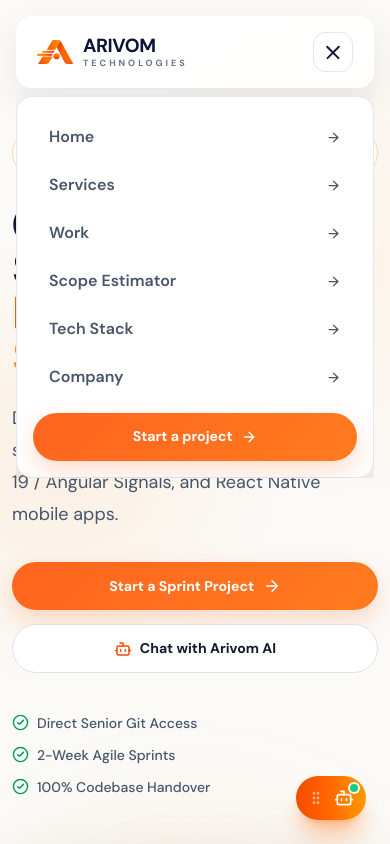
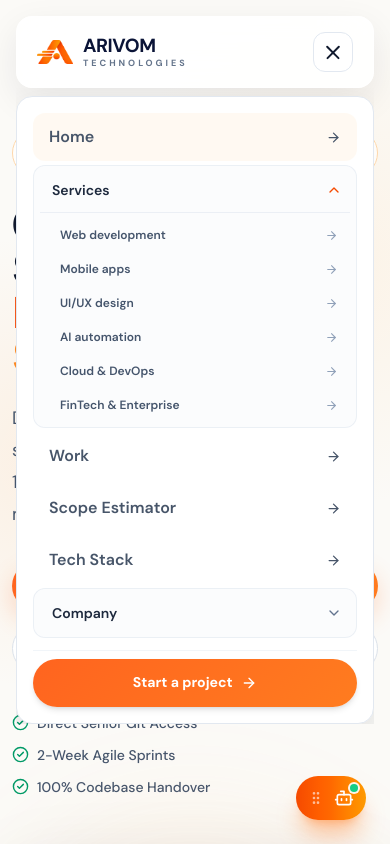
Before and after one commit to arivomtechnologies/New-Arivom-Technologies, a React (Vite) app: page / in a window 390 px wide. Both pictures are taken after a click on the button 333 px from the left and 52 px from the top of the page. Shown: the top 844 px of the page. Built offline with nearby package versions, Linux system fonts and the light colour scheme.

Commit message:
revert(header): restore previous clean dropdown for desktop and maintain expandable mobile services submenu

```diff
--- a/src/app/routes.tsx
+++ b/src/app/routes.tsx
@@ -83,7 +83,8 @@ const services = [
     slug: "web-development",
     summary:
       "High-performance websites and web apps engineered for conversion, scale, and speed.",
-    tags: ["React", "Next.js", "APIs"],
+    tags: ["React 19", "Next.js", "APIs"],
+    image: `${cleanBase}images/zigzag-web-application.jpg`,
   },
   {
     icon: Smartphone,
@@ -91,15 +92,17 @@ const services = [
     slug: "mobile-apps",
     summary:
       "Polished iOS and Android experiences that make complex workflows feel effortless.",
-    tags: ["React Native", "Flutter", "PWA"],
+    tags: ["React Native", "iOS", "Android"],
+    image: `${cleanBase}images/zigzag-mobile-application.jpg`,
   },
   {
-    icon: Palette,
-    title: "UI/UX Design",
-    slug: "ui-ux-design",
+    icon: Bot,
+    title: "AI Automation",
+    slug: "ai-automation",
     summary:
-      "Research-led product design systems that are useful, memorable, and ready to build.",
-    tags: ["Figma", "Research", "Systems"],
+      "Practical AI assistants and workflow automation that give your team hours back.",
+    tags: ["Gemini AI", "Agents", "Workflows"],
+    image: `${cleanBase}images/service-ai-saas.jpg`,
   },
   {
     icon: Cloud,
@@ -107,23 +110,26 @@ const services = [
     slug: "cloud-devops",
     summary:
       "Secure cloud foundations, automated delivery pipelines, and reliable infrastructure.",
-    tags: ["AWS", "Docker", "CI/CD"],
+    tags: ["Kubernetes", "Docker", "CI/CD"],
+    image: `${cleanBase}images/zigzag-cloud-deployment.jpg`,
   },
   {
-    icon: Bot,
-    title: "AI Automation",
-    slug: "ai-automation",
+    icon: Palette,
+    title: "UI/UX & Product Design",
+    slug: "ui-ux-design",
     summary:
-      "Practical AI assistants and workflow automation that give your team hours back.",
-    tags: ["LLMs", "Agents", "Automation"],
+      "Research-led product design systems that are useful, memorable, and ready to build.",
+    tags: ["Figma", "Design System", "Prototypes"],
+    image: `${cleanBase}images/arivom-services-dashboard.jpg`,
   },
   {
     icon: CircleDollarSign,
-    title: "FinTech Solutions",
+    title: "FinTech & Enterprise",
     slug: "fintech-solutions",
     summary:
-      "Secure payment, lending, and financial platforms built for trust and compliance.",
-    tags: ["Payments", "PCI-DSS", "Analytics"],
+      "Secure payment, lending, and financial microservices built for trust and compliance.",
+    tags: ["Java 21", "Spring Boot", "Kafka"],
+    image: `${cleanBase}images/service-enterprise-erp.jpg`,
   },
 ]
 
@@ -262,6 +268,8 @@ function Logo({ inverted = false }: { inverted?: boolean }) {
 
 function Header() {
   const [open, setOpen] = useState(false)
+  const [mobileServicesOpen, setMobileServicesOpen] = useState(true)
+  const [mobileCompanyOpen, setMobileCompanyOpen] = useState(false)
   const location = useLocation()
   useEffect(() => setOpen(false), [location.pathname])
 
@@ -270,10 +278,14 @@ function Header() {
     {
       to: "/services",
       label: "Services",
-      children: services.slice(0, 4).map((service) => ({
-        to: `/services/${service.slug}`,
-        label: service.title,
-      })),
+      children: [
+        { to: "/services/web-development", label: "Web development" },
+        { to: "/services/mobile-apps", label: "Mobile apps" },
+        { to: "/services/ui-ux-design", label: "UI/UX design" },
+        { to: "/services/ai-automation", label: "AI automation" },
+        { to: "/services/cloud-devops", label: "Cloud & DevOps" },
+        { to: "/services/fintech-solutions", label: "FinTech & Enterprise" },
+      ],
     },
     { to: "/work", label: "Work" },
     { to: "/pricing", label: "Scope Estimator" },
@@ -308,6 +320,7 @@ function Header() {
                   <ChevronDown className="nav-chevron" size={14} />
                 )}
               </NavLink>
+
               {item.children && (
                 <div className="dropdown-panel">
                   <div className="dropdown-inner">
@@ -344,16 +357,108 @@ function Header() {
           <span />
         </button>
       </nav>
+
+      {/* Mobile Drawer with Services Submenu */}
       <div className={`mobile-drawer ${open ? "mobile-drawer-open" : ""}`}>
         <div className="mobile-drawer-inner">
-          {links.map((item) => (
-            <NavLink key={item.to} to={item.to} className="mobile-nav-item">
-              {item.label} <ArrowRight size={15} />
-            </NavLink>
-          ))}
-          <Link to="/contact" className="button button-primary mt-3 w-full">
-            Start a project <ArrowRight size={16} />
-          </Link>
+          <div className="space-y-1 pb-2">
+            {links.map((item) => {
+              if (!item.children) {
+                return (
+                  <NavLink
+                    key={item.to}
+                    to={item.to}
+                    onClick={() => setOpen(false)}
+                    className={({ isActive }) =>
+                      `mobile-nav-item flex items-center justify-between ${
+                        isActive ? "text-orange-600 font-bold bg-orange-50/70" : ""
+                      }`
+                    }
+                    end={item.to === "/"}
+                  >
+                    <span>{item.label}</span>
+                    <ArrowRight size={15} />
+                  </NavLink>
+                )
+              }
+
+              const isServices = item.label === "Services"
+              const isOpen = isServices ? mobileServicesOpen : mobileCompanyOpen
+              const toggleOpen = () => {
+                if (isServices) setMobileServicesOpen(!mobileServicesOpen)
+                else setMobileCompanyOpen(!mobileCompanyOpen)
+              }
+
+              return (
+                <div
+                  key={item.to}
+                  className="rounded-xl border border-slate-200/60 bg-slate-50/60 p-1.5 my-1"
+                >
+                  <div className="flex items-center justify-between">
+                    <NavLink
+                      to={item.to}
+                      onClick={() => setOpen(false)}
+                      className={({ isActive }) =>
+                        `flex-1 px-3 py-2 text-sm font-semibold rounded-lg transition-colors ${
+                          isActive
+                            ? "text-orange-600 font-bold"
+                            : "text-slate-800 hover:text-orange-600"
+                        }`
+                      }
+                      end={item.to === "/"}
+                    >
+                      {item.label}
+                    </NavLink>
+                    <button
+                      type="button"
+                      onClick={toggleOpen}
+                      className="p-2 text-slate-500 hover:text-slate-800 transition-colors"
+                      aria-label={`Toggle ${item.label} submenu`}
+                    >
+                      <ChevronDown
+                        size={16}
+                        className={`transition-transform duration-200 ${
+                          isOpen ? "rotate-180 text-orange-600" : ""
+                        }`}
+                      />
+                    </button>
+                  </div>
+
+                  {isOpen && (
+                    <div className="mt-1 space-y-0.5 border-t border-slate-200/60 pt-1.5 pl-2">
+                      {item.children.map((child) => (
+                        <NavLink
+                          key={child.to}
+                          to={child.to}
+                          onClick={() => setOpen(false)}
+                          className={({ isActive }) =>
+                            `flex items-center justify-between rounded-lg px-3 py-2 text-xs font-semibold transition-colors ${
+                              isActive
+                                ? "text-orange-600 bg-orange-50/80 font-bold"
+                                : "text-slate-600 hover:bg-white hover:text-orange-600"
+                            }`
+                          }
+                        >
+                          <span>{child.label}</span>
+                          <ArrowRight size={13} className="text-slate-400" />
+                        </NavLink>
+                      ))}
+                    </div>
+                  )}
+                </div>
+              )
+            })}
+          </div>
+
+          <div className="pt-2 border-t border-slate-100">
+            <Link
+              to="/contact"
+              onClick={() => setOpen(false)}
+              className="button button-primary w-full justify-center !py-3 shadow-md"
+            >
+              Start a project <ArrowRight size={16} />
+            </Link>
+          </div>
         </div>
       </div>
     </header>
--- a/src/index.css
+++ b/src/index.css
@@ -368,7 +368,7 @@
   position: absolute;
   top: calc(100% - 2px);
   left: 50%;
-  width: 240px;
+  width: 250px;
   padding-top: 0.65rem;
   opacity: 0;
   pointer-events: none;
@@ -377,6 +377,7 @@
   transition:
     opacity 240ms ease,
     transform 280ms cubic-bezier(0.22, 1, 0.36, 1);
+  z-index: 60;
 }
 
 .nav-dropdown:hover .dropdown-panel,
@@ -429,6 +430,14 @@
 
 .dropdown-item:nth-child(4) {
   transition-delay: 105ms;
+}
+
+.dropdown-item:nth-child(5) {
+  transition-delay: 140ms;
+}
+
+.dropdown-item:nth-child(6) {
+  transition-delay: 175ms;
 }
 
 .dropdown-item:hover {
@@ -497,10 +506,12 @@
 }
 
 .mobile-drawer-open {
-  max-height: 520px;
+  max-height: calc(100vh - 96px);
+  overflow-y: auto;
   opacity: 1;
   pointer-events: auto;
   transform: translateY(0);
+  -webkit-overflow-scrolling: touch;
 }
 
 .mobile-drawer-inner {
```
